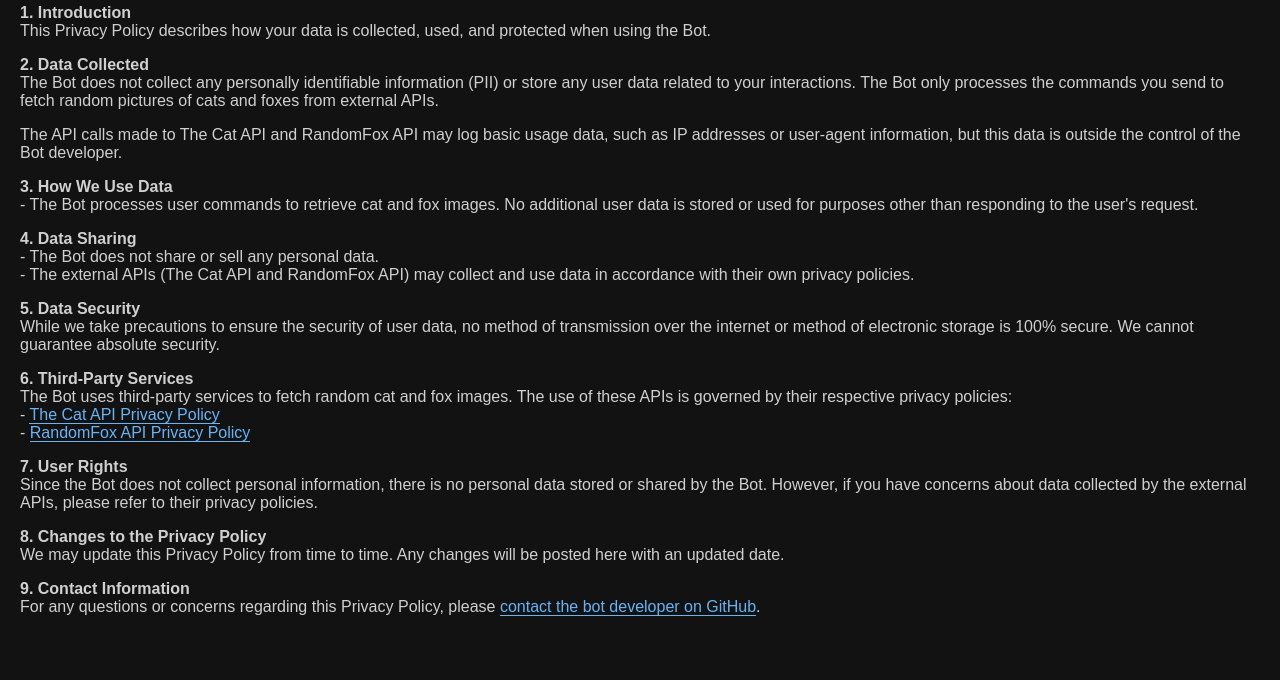
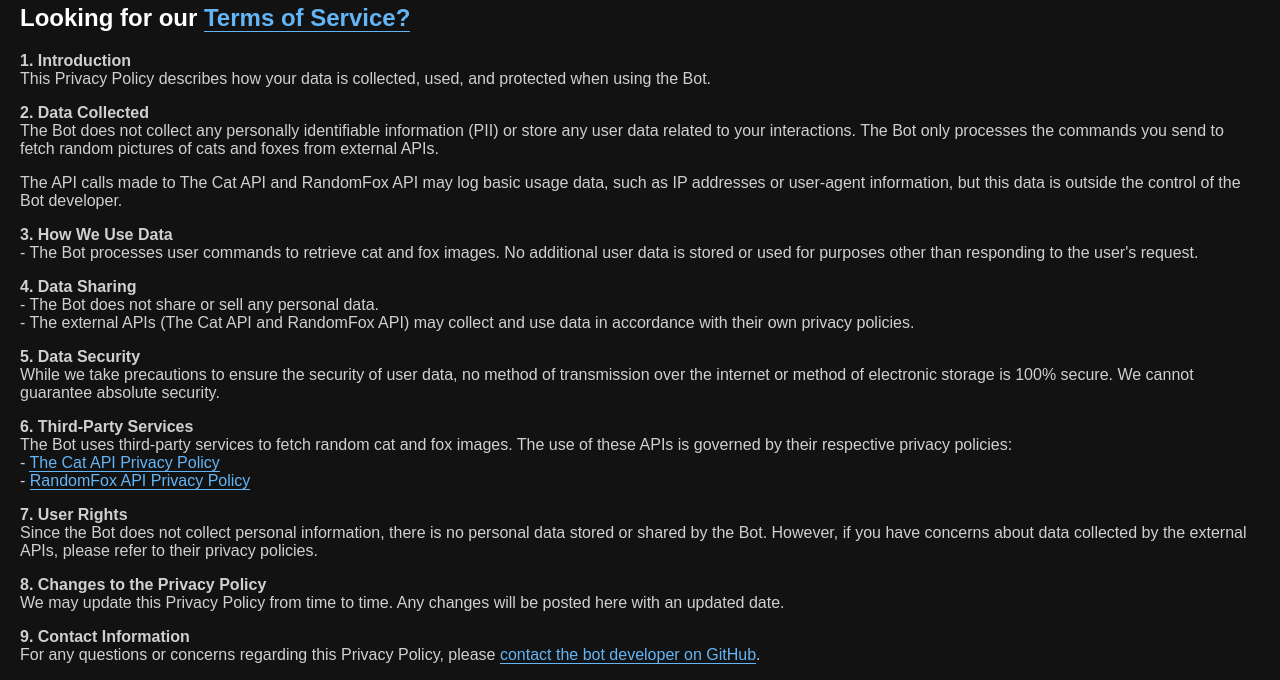
Before and after one commit to DyingHynixMLC/moew, a plain HTML site: page privacypolicy.html in a window 1280 px wide. Shown: the part 191-871 px from the top of the page. Before the commit the page ends 823 px from the top, so only its background shows below. Drawn offline with Linux system fonts and the light colour scheme.

Commit message:
Update privacypolicy.html

```diff
--- a/privacypolicy.html
+++ b/privacypolicy.html
@@ -55,6 +55,7 @@
 
     <h1>Moew Privacy Policy</h1>
     <img src="https://github.com/DyingHynixMLC/moew/raw/refs/heads/main/moew.png" alt="Moew Image">
+   <h2>Looking for our <a href="https://dyinghynixmlc.github.io/moew/index.html" target="_blank">Terms of Service?</a></h2>
     <p><strong>1. Introduction</strong><br>
     This Privacy Policy describes how your data is collected, used, and protected when using the Bot.</p>
 
```
